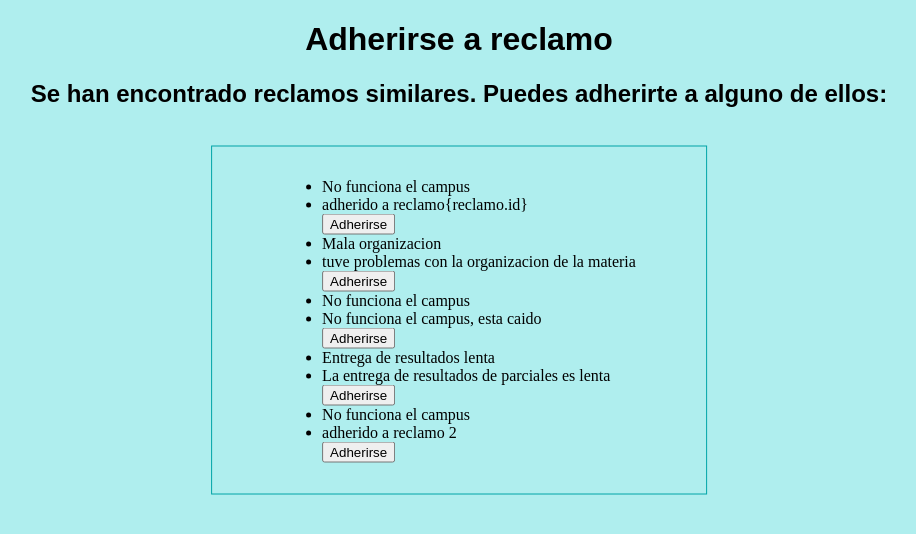
After one commit to azulgaragarza/repositorio, a Flask app: template TP 3 Programación/templates/adherirse_reclamo.html in a window 1280 px wide. The commit adds this page. Shown: the top 534 px of the page, without its empty margins (181-1097 px from the left). Run offline with Flask 3, Linux system fonts and the light colour scheme; the template is opened without the code that fills it: values that come from a table or form of the project are taken from there, others are empty.

Commit message:
actualizo TP 3

```diff
--- a/TP 3 Programación/server.py
+++ b/TP 3 Programación/server.py
@@ -3,6 +3,7 @@ from flask_login import *
 from werkzeug.security import generate_password_hash, check_password_hash
 from functools import wraps
 from flask_sqlalchemy import SQLAlchemy
+from sqlalchemy import or_
 from modules.forms import LoginForm, RegisterForm
 #from werkzeug.utils import secure_filename
 #from flask_uploads import UploadSet, configure_uploads, IMAGES
@@ -28,17 +29,22 @@ login_manager.init_app(app)
 with app.app_context():
     db.create_all() #crea la base de datos
 
-@login_manager.user_loader
-def user_loader(user_id):
-    return Usuario.query.get(user_id)
-
 admin_list = [1]
 
 def is_admin():
-    if current_user.is_authenticated and current_user.id in admin_list:
-        return True
-    else:
-        return False
+        if current_user.is_authenticated and current_user.id in admin_list:
+            return True
+        else:
+            return False
+
+@login_manager.user_loader
+def user_loader(user_id):
+    user = Usuario.query.get(user_id)
+    if user:
+        if user.id in admin_list:
+            return Jefe_departamento.query.get(user_id)
+        else:
+            return Usuario_final.query.get(user_id)
 
 def admin_only(f):
     @wraps(f)
@@ -55,11 +61,11 @@ def Login():
         email = login_form.email.data
         password = login_form.password.data
         user = Usuario.query.filter_by(email=email).first()
-        if not user: #controlar porque no hace esto
-            flash("That email does not exist, please try again")
+        if not user:
+            flash("El email que ingresaste no existe, intenta de nuevo")
             return redirect(url_for("Login"))
         elif not check_password_hash(user.password, password):
-            flash("Password incorrect, please try again.")
+            flash("Contraseña incorrecta, intenta de nuevo")
             return redirect(url_for("Login"))
         else:
             login_user(user)
@@ -74,7 +80,7 @@ def crear_usuario():
     register_form = RegisterForm()
     if register_form.validate_on_submit():
         if Usuario.query.filter_by(email=register_form.email.data).first():
-            flash("You've already signed up with that email, log in instead!")
+            flash("Ya te registraste con ese email, puedes iniciar sesion!")
             return redirect(url_for('Login'))
 
         encripted_pass = generate_password_hash(
@@ -106,22 +112,48 @@ def pantalla_principal():
 
 
 @app.route("/crear_reclamo", methods=['GET','POST'])
+@login_required
 def crear_reclamo():
-    if request.method == 'POST' and 'photo' in request.files:
+    if request.method == 'POST': #and 'photo' in request.files:
         asunto = request.form['asunto']
         desc_reclamo = request.form['reclamo']
+
         #file = request.files['imagen']
         #data = file.read()
-        reclamo = Reclamo(
-            usuario_creador = current_user.email,
-            asunto = asunto,
-            descripcion = desc_reclamo,
-            #imagen = data
-        )
-        db.session.add(reclamo)
+
+        # Buscar reclamos similares en la base de datos
+        reclamos_similares = Reclamo.query.filter(
+            or_(
+                Reclamo.asunto.ilike(f'%{asunto}%'),  # Búsqueda insensible a mayúsculas y minúsculas
+                Reclamo.descripcion.ilike(f'%{desc_reclamo}%')
+            )
+        ).all()
+
+        if reclamos_similares:
+            # Hay reclamos similares, mostrar la opción de adherirse
+
+            return render_template('adherirse_reclamo.html', reclamos=reclamos_similares)
+        else:
+            # Crear un nuevo reclamo
+            current_user.crear_reclamo(asunto, desc_reclamo)
+
+            flash("Reclamo creado exitosamente.")
+    return render_template('crear_reclamo.html')
+
+@app.route("/adherir_reclamo/<int:reclamo_id>", methods=['POST'])
+@login_required
+def adherir_reclamo(reclamo_id):
+    reclamo = Reclamo.query.get(reclamo_id)
+
+    if reclamo:
+        reclamo.adherente = current_user.email
+        current_user.crear_reclamo(reclamo.asunto, f'adherido a reclamo {reclamo.id}')
         db.session.commit()
-        redirect(url_for('pantalla_principal'))
-    return render_template('crear_reclamo.html')
+        flash("Adherido a reclamo existente.")
+    else:
+        flash("El reclamo no existe.")
+        return redirect(url_for('pantalla_principal'))
+    return redirect(url_for('pantalla_principal'))
 
 if __name__ == '__main__':
    app.run(debug = True)
--- /dev/null
+++ b/TP 3 Programación/templates/adherirse_reclamo.html
@@ -0,0 +1,77 @@
+<!DOCTYPE html>
+<html lang="en">
+<html>
+    <head style="background-color:paleturquoise">
+        <style>
+        tr,td {
+        align-content: center;
+        padding-top: 15px;
+        padding-bottom: 15px;
+        padding-right:70px;
+        padding-left: 70px;
+        border: 1px solid #01a4a7;
+        border-collapse: collapse;
+        }
+        button{
+        border:1px solid #01a4a7;
+        border-style: double;
+        color:#01a4a7;
+        align-content: center;
+        background-color: paleturquoise;
+        padding: 20px 70px;
+        cursor: pointer;
+        font-size: large;
+        }
+        .centrar {
+        position: absolute;
+        top: 40%;
+        left: 50%;
+        transform: translate(-50%, -50%);
+        }
+        h1,h2 {
+        color:black;
+        font-family:Arial, Helvetica, sans-serif;
+        }
+        .centrar_element {
+        align-items: center;
+        justify-content: center;
+        display: flex;
+        }
+        .mensaje {
+        color: red;
+        }
+        </style>
+    </head>
+    <body style="background-color:paleturquoise">
+        <h1 class="centrar_element">Adherirse a reclamo</h1>
+        <h2 class="centrar_element">Se han encontrado reclamos similares. Puedes adherirte a alguno de ellos:</h2>
+        <table class="centrar">
+            <td>
+                <ul>
+                  {% if reclamos %}
+                    {% for reclamo in reclamos %}
+                      <li>{{ reclamo.asunto }}</li>
+                      <li>{{ reclamo.descripcion }}</li>
+                      <form action="{{ url_for('adherir_reclamo', reclamo_id=reclamo.id) }}" method="POST">
+                        <input type="submit" value="Adherirse">
+                      </form>
+                    {% endfor %}
+                  </ul>
+                  {% else %}
+                  <p>No se han encontrado reclamos similares.</p>
+                  <p>Puedes continuar completando el formulario para crear un nuevo reclamo:</p>
+                  <!-- Agrega aquí el formulario para crear un reclamo nuevo -->
+                {% endif %}
+            </td>
+        </table>
+        <div class="mensaje">
+          {% with messages = get_flashed_messages() %}
+            {% if messages %}
+              <ul class="flash-messages">
+                {% for message in messages %}
+                  {{ message }}
+                {% endfor %}
+              </ul>
+            {% endif %}
+          {% endwith %}
+    </body>
--- a/TP 3 Programación/templates/jefe_departamento.html
+++ b/TP 3 Programación/templates/jefe_departamento.html
@@ -40,7 +40,7 @@
         </style>
     </head>
     <body style="background-color:paleturquoise">
-        <h1 class="centrar_element">Jefe de departamento</h1>
+        <h1 class="centrar_element">Adherirse a reclamo</h1>
         <table class="centrar">
             <td>
 
```
Also changed, not shown: TP 3 Programación/modules/classes.py (+47 -4 lines), TP 3 Programación/templates/crear_reclamo.html (+14 -0 lines), TP 3 Programación/templates/pantalla_principal.html (+14 -0 lines), TP 3 Programación/instance/users.db.
